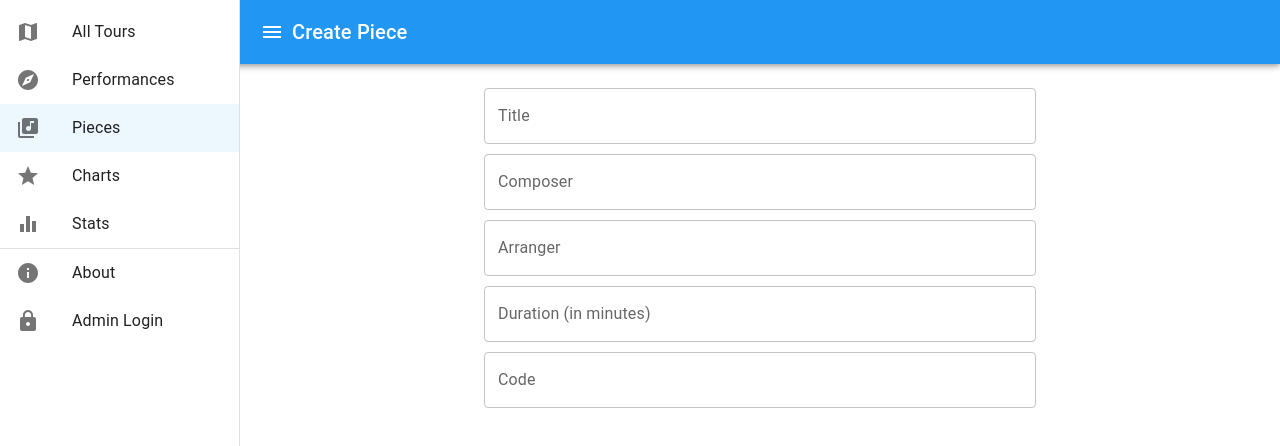
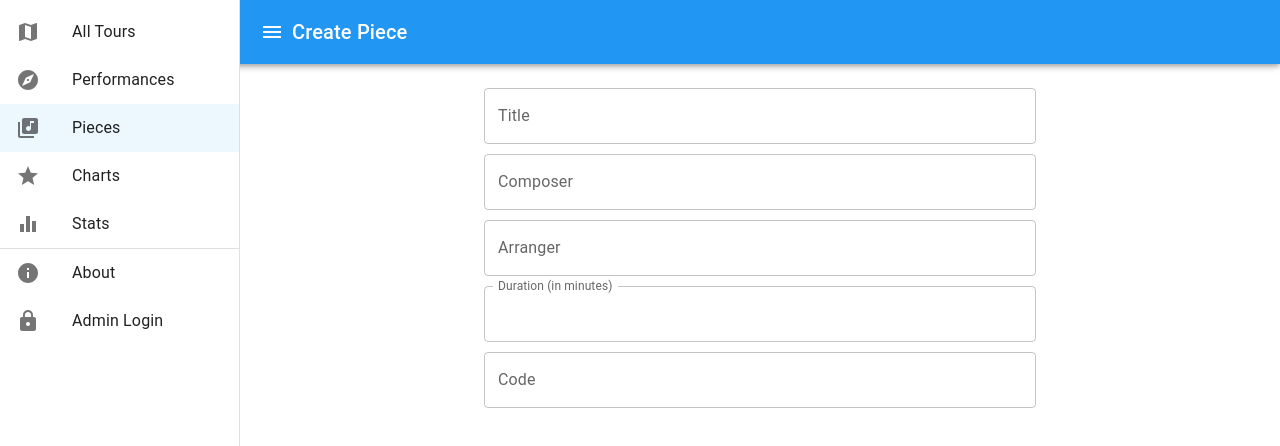
Before and after one commit to gandreadis/statistak, a React (Create React App) app in the folder client/: page /tours/1/pieces/create in a window 1280 px wide. Shown: the top 446 px of the page. Built offline with nearby package versions, Linux system fonts and the light colour scheme; no server answers.

Commit message:
Fix on number input fields

```diff
--- a/client/src/components/performances/EditablePerformance.tsx
+++ b/client/src/components/performances/EditablePerformance.tsx
@@ -139,6 +139,11 @@ const EditablePerformance = ({
           fullWidth
           variant="outlined"
           type="number"
+          slotProps={{
+            inputLabel: {
+              shrink: true,
+            },
+          }}
           style={{marginBottom: 10}}
         />
         <div>
@@ -156,7 +161,11 @@ const EditablePerformance = ({
           fullWidth
           variant="outlined"
           type="number"
-          multiline
+          slotProps={{
+            inputLabel: {
+              shrink: true,
+            },
+          }}
           style={{marginBottom: 10}}
         />
         <TextField
--- a/client/src/components/pieces/EditablePiece.tsx
+++ b/client/src/components/pieces/EditablePiece.tsx
@@ -79,6 +79,11 @@ const EditablePiece = ({ title, onSubmit, handleInputChanges, submitSuccess, loa
           value={piece.duration}
           fullWidth
           type="number"
+          slotProps={{
+            inputLabel: {
+              shrink: true,
+            },
+          }}
           variant="outlined"
           style={{marginBottom: 10}}
         />
--- a/client/src/components/tours/EditableTour.tsx
+++ b/client/src/components/tours/EditableTour.tsx
@@ -67,6 +67,11 @@ const EditableTour = ({ title, onSubmit, handleInputChanges, submitSuccess, load
           value={tour.year}
           fullWidth
           type="number"
+          slotProps={{
+            inputLabel: {
+              shrink: true,
+            },
+          }}
           variant="outlined"
           style={{marginBottom: 10}}
         />
```
